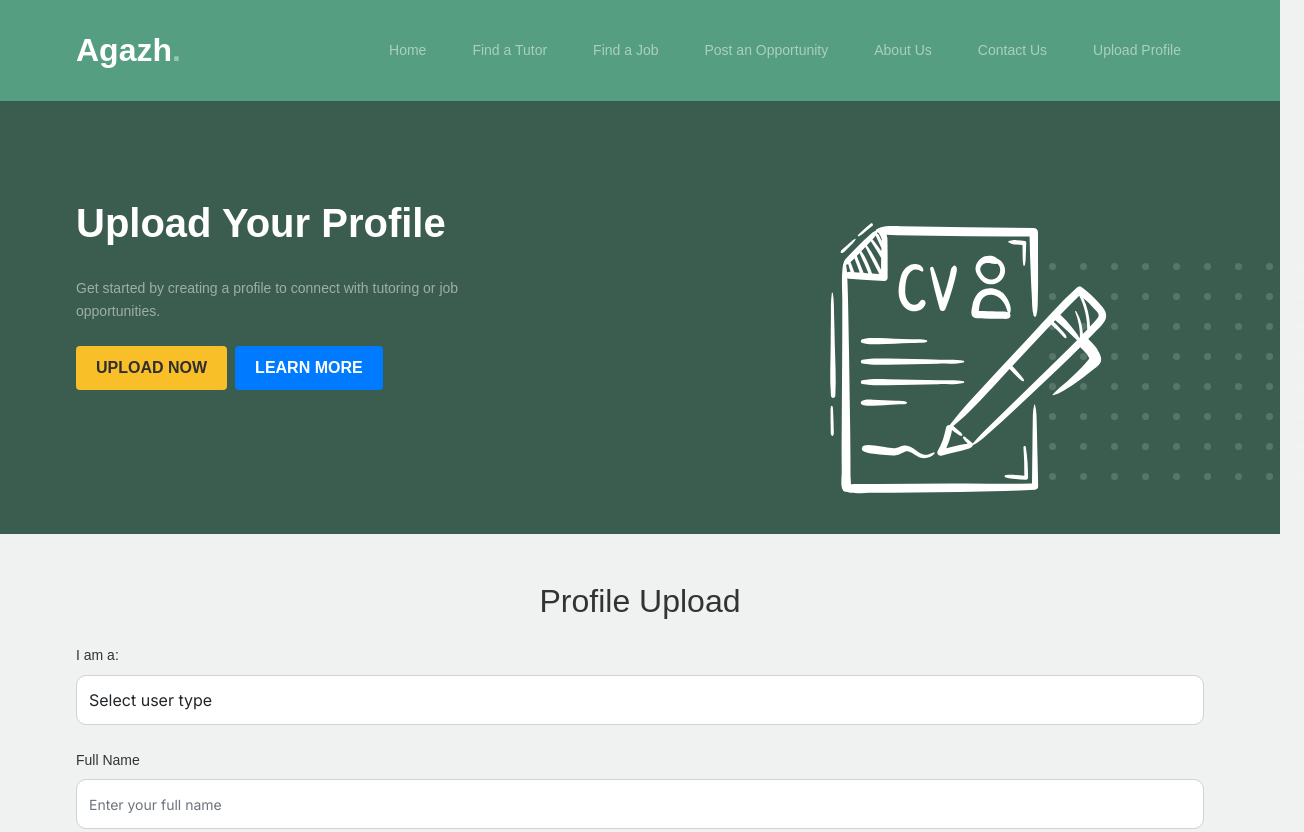
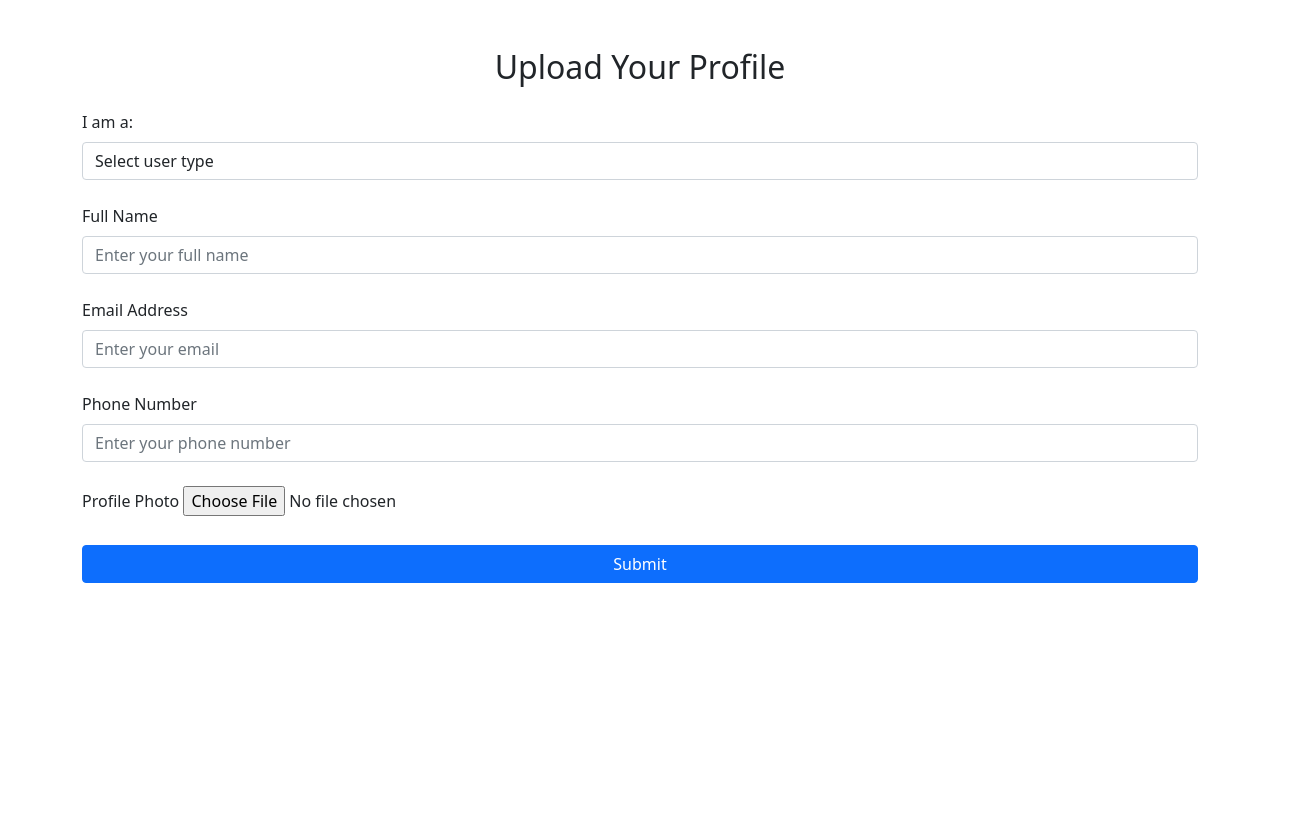
Before and after one commit to Faysalseifu/Agazh-Student-recurmental-portal, a plain HTML site: page upload.html in a window 1280 px wide. Shown: the top 832 px of the page, 1304 px wide, since content can reach past the window. After the commit the page ends 800 px from the top, so only its background shows below. Drawn offline with Linux system fonts and the light colour scheme.

Commit message:
Update upload.html

```diff
--- a/upload.html
+++ b/upload.html
@@ -3,90 +3,18 @@
 <head>
   <meta charset="utf-8">
   <meta name="viewport" content="width=device-width, initial-scale=1, shrink-to-fit=no">
-  <meta name="author" content="Agazh Team">
-  <link rel="shortcut icon" href="favicon.png">
-
-  <meta name="description" content="Agazh: College Student Tutoring and Recruitment Portal" />
-  <meta name="keywords" content="tutoring, recruitment, jobs, students, profiles" />
-
-  <!-- Bootstrap CSS -->
+  <title>Agazh | Profile Upload</title>
   <link href="css/bootstrap.min.css" rel="stylesheet">
-  <link href="https://cdnjs.cloudflare.com/ajax/libs/font-awesome/6.0.0-beta3/css/all.min.css" rel="stylesheet">
-  <link href="css/tiny-slider.css" rel="stylesheet">
-  <link href="css/style.css" rel="stylesheet">
-  <title>Agazh | Profile Upload</title>
-</head>
-
-<body>
-
-  <!-- Start Header/Navigation -->
-  <nav class="custom-navbar navbar navbar-expand-md navbar-dark bg-dark" aria-label="Agazh navigation bar">
-    <div class="container">
-      <!-- Logo -->
-      <a class="navbar-brand" href="index.html">Agazh<span>.</span></a>
-
-      <!-- Toggle Button for Mobile -->
-      <button class="navbar-toggler" type="button" data-bs-toggle="collapse" data-bs-target="#navbarsAgazh" aria-controls="navbarsAgazh" aria-expanded="false" aria-label="Toggle navigation">
-        <span class="navbar-toggler-icon"></span>
-      </button>
-
-      <!-- Navbar Links -->
-      <div class="collapse navbar-collapse" id="navbarsAgazh">
-        <ul class="custom-navbar-nav navbar-nav ms-auto mb-2 mb-md-0">
-          <li class="nav-item"><a class="nav-link" href="index.html">Home</a></li>
-          <li><a class="nav-link" href="find-tutor.html">Find a Tutor</a></li>
-          <li><a class="nav-link" href="find-job.html">Find a Job</a></li>
-          <li><a class="nav-link" href="post-opportunity.html">Post an Opportunity</a></li>
-          <li><a class="nav-link" href="about.html">About Us</a></li>
-          <li><a class="nav-link" href="contact.html">Contact Us</a></li>
-          <li><a class="nav-link active" href="profile-upload.html">Upload Profile</a></li>
-        </ul>
-      </div>
-    </div>
-  </nav>
-  <!-- End Header/Navigation -->
-
-  <!-- Start Hero Section -->
-  <div class="hero profile-hero">
-    <div class="container">
-      <div class="row justify-content-between align-items-center">
-        <!-- Left Section with Text -->
-        <div class="col-lg-6">
-          <div class="intro-excerpt">
-            <h1>Upload Your Profile</h1>
-            <p class="mb-4">Get started by creating a profile to connect with tutoring or job opportunities.</p>
-            <p><a href="profile-upload.html" class="btn btn-secondary me-2">Upload Now</a><a href="find-tutor.html" class="btn">Learn More</a></p>
-          </div>
-        </div>
-
-        <!-- Right Section with Image -->
-        <div class="col-lg-6">
-          <div class="hero-img-wrap">
-            <img src="images/upload-profile.png" class="img-fluid" alt="Profile Upload Image">
-          </div>
-        </div>
-      </div>
-    </div>
-  </div>
-  <!-- End Hero Section -->
-
-</body>
-</html>
-
-  <style>
-    .hidden {
-      display: none;
-    }
-  </style>
+  <script src="js/bootstrap.bundle.min.js"></script>
 </head>
 <body>
   <div class="container mt-5">
-    <h2 class="text-center mb-4">Profile Upload</h2>
+    <h2 class="text-center mb-4">Upload Your Profile</h2>
     <form>
       <!-- User Type Selection -->
       <div class="form-group mb-4">
         <label for="userType" class="form-label">I am a:</label>
-        <select class="form-control" id="userType" onchange="toggleFormFields()">
+        <select class="form-control" id="userType" onchange="toggleFormFields()" required>
           <option value="" disabled selected>Select user type</option>
           <option value="student">College Student</option>
           <option value="family">Family</option>
@@ -111,7 +39,7 @@
 
       <div class="form-group mb-4">
         <label for="profilePhoto" class="form-label">Profile Photo</label>
-        <input type="file" id="profilePhoto" class="form-control-file" required>
+        <input type="file" id="profilePhoto" class="form-control-file" accept="image/*" required>
       </div>
 
       <!-- College Student Fields -->
@@ -120,12 +48,10 @@
           <label for="collegeName" class="form-label">College Name</label>
           <input type="text" id="collegeName" class="form-control" placeholder="Enter your college name">
         </div>
-
         <div class="form-group mb-4">
           <label for="fieldOfStudy" class="form-label">Field of Study</label>
           <input type="text" id="fieldOfStudy" class="form-control" placeholder="Enter your field of study">
         </div>
-
         <div class="form-group mb-4">
           <label for="yearOfStudy" class="form-label">Year of Study</label>
           <select class="form-control" id="yearOfStudy">
@@ -136,6 +62,14 @@
             <option value="4th">4th Year</option>
           </select>
         </div>
+        <div class="form-group mb-4">
+          <label for="gpa" class="form-label">GPA</label>
+          <input type="number" id="gpa" class="form-control" placeholder="Enter your GPA (e.g., 3.5)" step="0.01">
+        </div>
+        <div class="form-group mb-4">
+          <label for="experience" class="form-label">Tutoring Experience</label>
+          <textarea id="experience" class="form-control" rows="4" placeholder="Describe your tutoring experience"></textarea>
+        </div>
       </div>
 
       <!-- Family Fields -->
@@ -144,15 +78,13 @@
           <label for="familyAddress" class="form-label">Address</label>
           <input type="text" id="familyAddress" class="form-control" placeholder="Enter your address">
         </div>
-
         <div class="form-group mb-4">
           <label for="preferredSubjects" class="form-label">Preferred Subjects for Tutor</label>
           <input type="text" id="preferredSubjects" class="form-control" placeholder="Enter subjects (e.g., Math, English)">
         </div>
-
         <div class="form-group mb-4">
-          <label for="numberOfChildren" class="form-label">Number of Children</label>
-          <input type="number" id="numberOfChildren" class="form-control" placeholder="Enter the number of children">
+          <label for="budget" class="form-label">Budget Range</label>
+          <input type="text" id="budget" class="form-control" placeholder="Enter your budget range (e.g., $10–$20/hour)">
         </div>
       </div>
 
@@ -178,5 +110,10 @@
       }
     }
   </script>
+  <style>
+    .hidden {
+      display: none;
+    }
+  </style>
 </body>
 </html>
```
